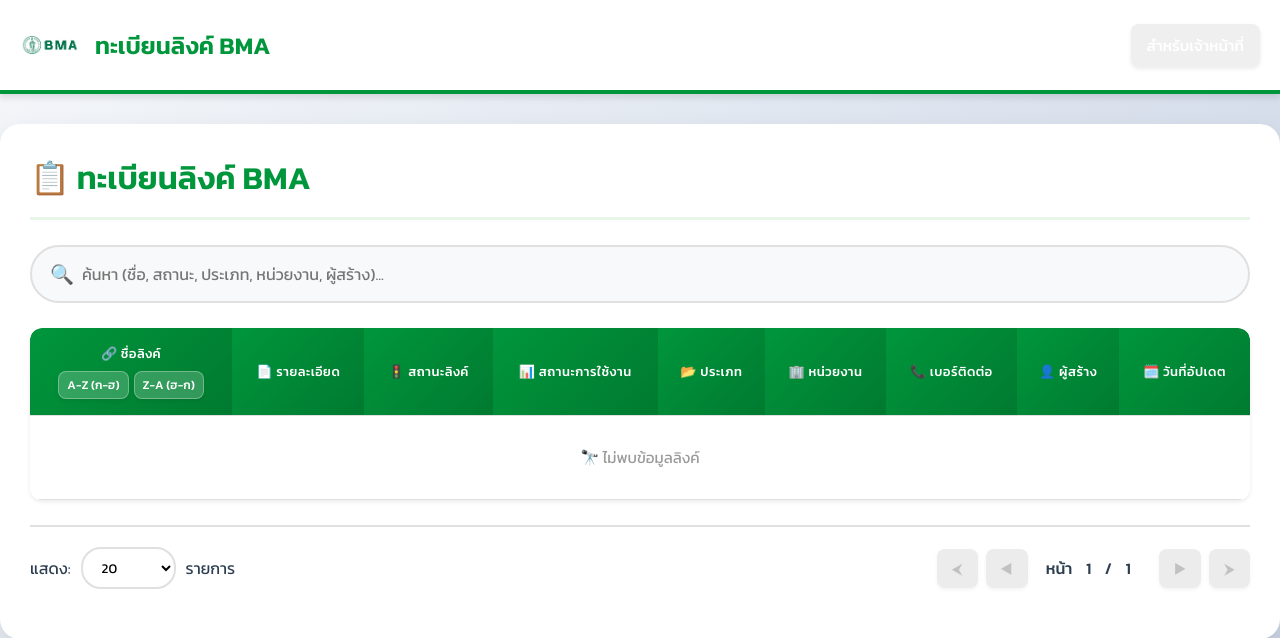
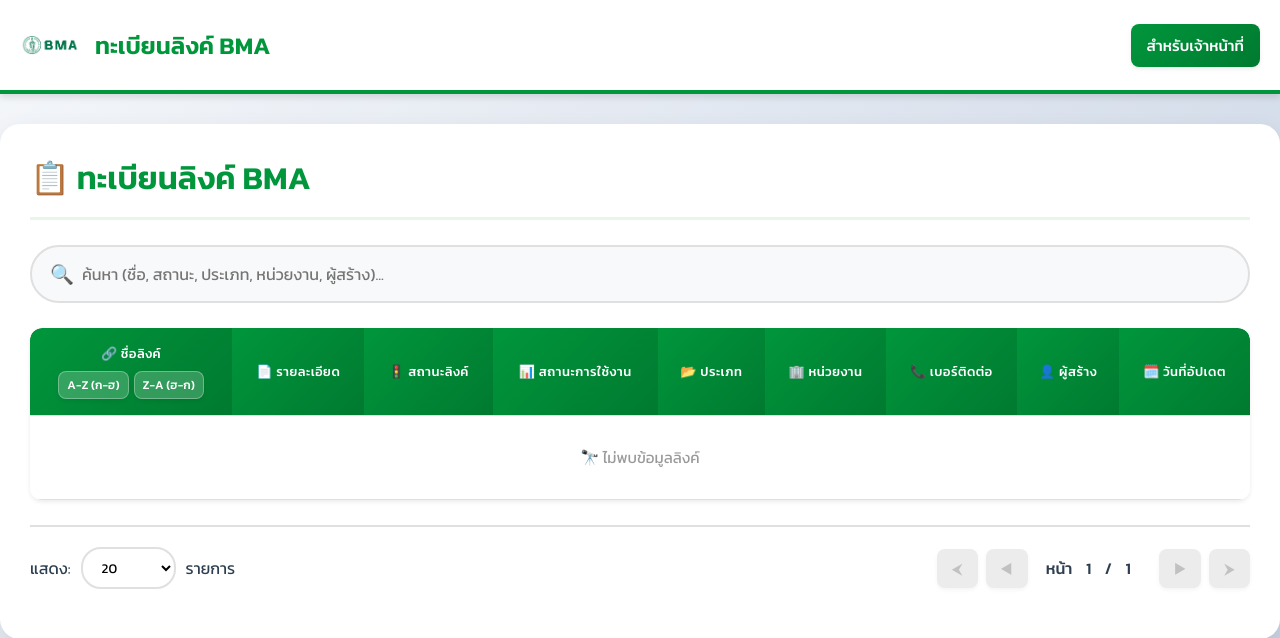
Before and after one commit to iepddbkk-byte/bma-link-portal, a Flask app: page / in a window 1280 px wide. Shown: the top 638 px of the page. Run offline with Flask 3, Linux system fonts and the light colour scheme; data that the repository does not hold is empty; some libraries are stand-ins or nearby versions.

Commit message:
Fix green color login button

```diff
--- a/templates/index.html
+++ b/templates/index.html
@@ -328,6 +328,11 @@
             background: linear-gradient(135deg, var(--button-red), var(--button-red-hover));
         }
 
+        /* เพิ่มปุ่ม Login (สีเขียว) */
+        .btn-login {
+            background: linear-gradient(135deg, var(--bma-green), var(--bma-green-hover));
+        }
+
         /* Pagination */
         .pagination-controls {
             display: flex;
@@ -630,7 +635,7 @@
                         <button type="button" class="btn-logout">🚪 ออกจากระบบ</button>
                     </a>
                 {% else %}
-                    <a href="{{ url_for('login_page') }}"><button>สำหรับเจ้าหน้าที่</button></a>
+                    <a href="{{ url_for('login_page') }}"><button type="button" class="btn-login">สำหรับเจ้าหน้าที่</button></a>
                 {% endif %}
             </div>
         </div>
```
